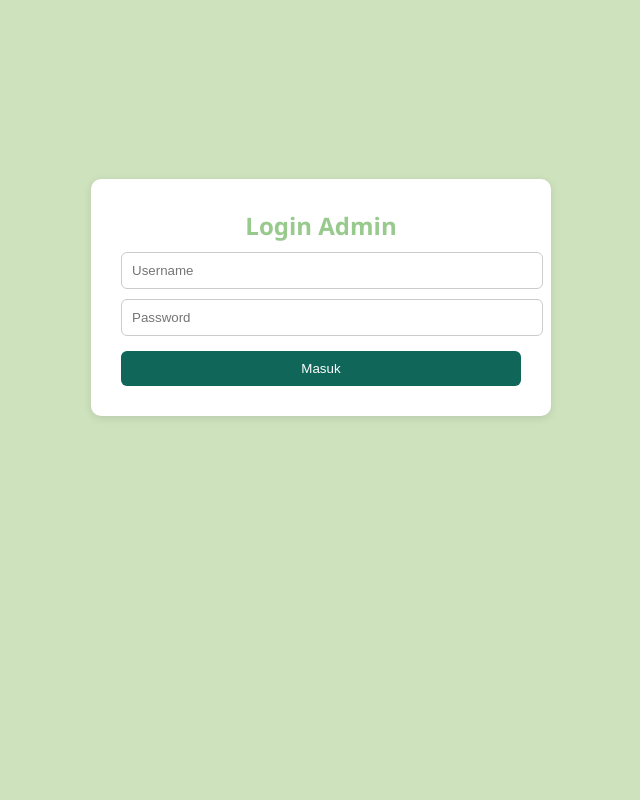
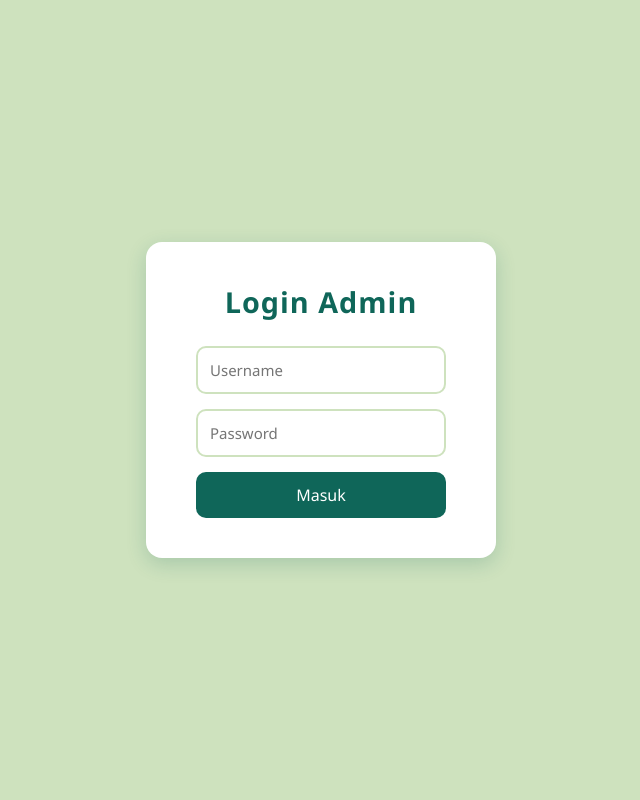
Before and after one commit to nathasyaAnnabell/PELATIHAN-LSP, a PHP site: page /login.php in a window 1280 px wide. Shown: the whole page, without its empty margins (319-959 px from the left). Run offline with PHP 8.4, Linux system fonts and the light colour scheme; a stand-in replaces the project's code that opens the database connection.

Commit message:
Update login.css

```diff
--- a/manajemen-siswa/styles/login.css
+++ b/manajemen-siswa/styles/login.css
@@ -1,55 +1,61 @@
 * {
     margin: 0;
     padding: 0;
+    box-sizing: border-box;
+    font-family: "Segoe UI", Arial, sans-serif;
 }
 
 body {
-    font-family: "Segoe UI", Arial, sans-serif;
     background-color: #CEE2BE;
+    display: flex;
+    justify-content: center;
+    align-items: center;
+    height: 100vh;
 }
 
 .login-container {
-    max-width: 400px;
-    margin: 14% auto;
-    background: white;
-    padding: 30px;
-    border-radius: 10px;
-    align-items: center;
-    box-shadow: 0 2px 8px rgba(0, 0, 0, 0.1);
+    background-color: #fff;
+    padding: 40px 50px;
+    border-radius: 16px;
+    box-shadow: 0 6px 20px rgba(15, 102, 89, 0.2);
+    text-align: center;
+    width: 350px;
 }
 
 .login-container h2 {
-    text-align: center;
-    color: #98C98D;
+    margin-bottom: 25px;
+    color: #0F6659;
+    font-size: 1.8em;
+    letter-spacing: 1px;
 }
 
-.login-container input {
+form input {
     width: 100%;
-    padding: 10px;
-    margin-top: 10px;
-    border: 1px solid #ccc;
-    border-radius: 6px;
+    padding: 12px;
+    margin-bottom: 15px;
+    border: 2px solid #CEE2BE;
+    border-radius: 10px;
+    outline: none;
+    transition: 0.3s;
+    font-size: 15px;
 }
 
-.login-container button {
+form input:focus {
+    border-color: #0F6659;
+    box-shadow: 0 0 6px rgba(15, 102, 89, 0.4);
+}
+
+button {
     width: 100%;
-    margin-top: 15px;
+    padding: 12px;
     background-color: #0F6659;
     color: white;
     border: none;
-    padding: 10px;
-    border-radius: 6px;
+    border-radius: 10px;
+    font-size: 16px;
     cursor: pointer;
 }
 
-.login-container button:hover {
-    background-color: #CEE2BE;
-    color: #0F6659;
+button:hover {
+    background-color: #09483f;
 }
-
-.footer-login {
-    text-align: center;
-    padding: 15px;
-    font-size: 14px;
-    color: grey;
-}
```
